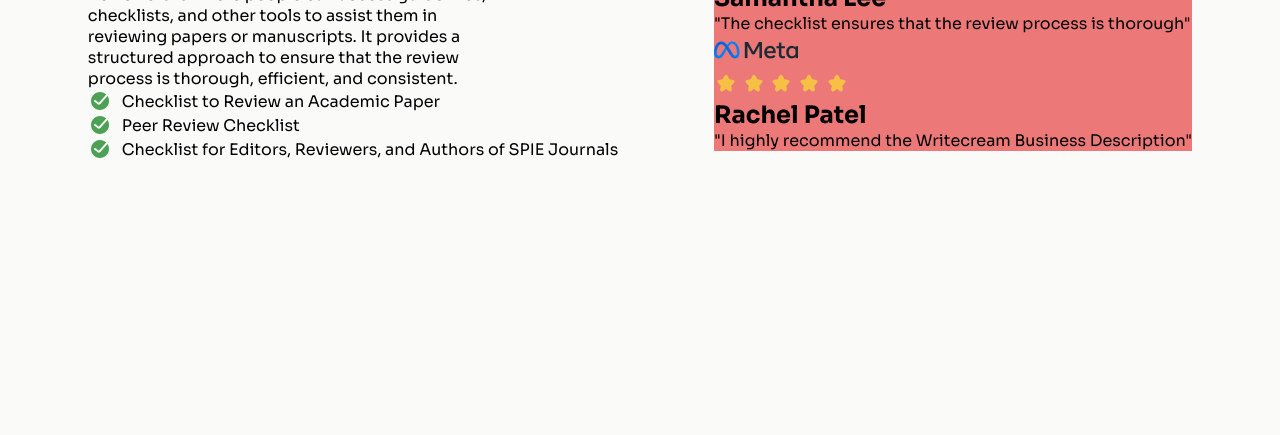
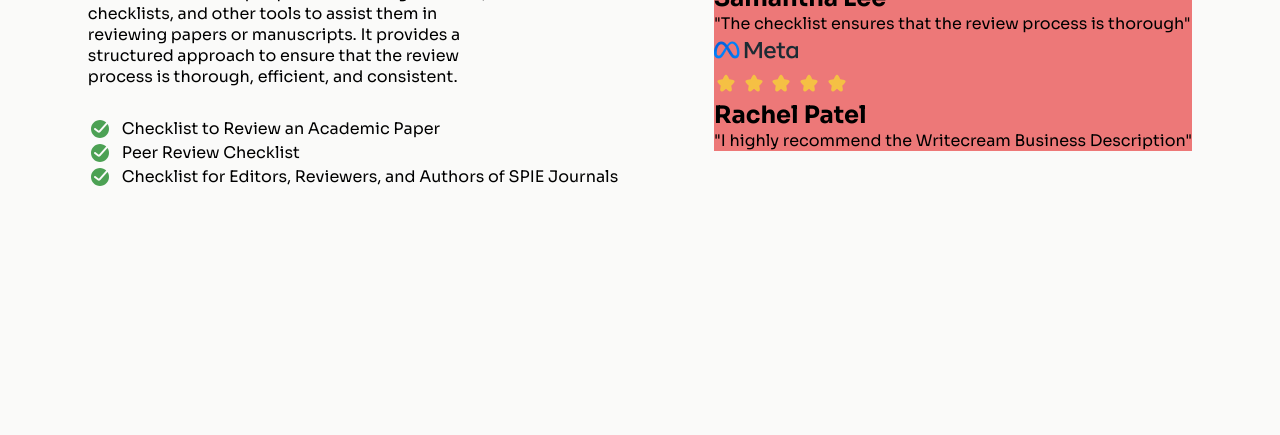
Before and after one commit to viganogabriele/Learning-HTML-CSS, a plain HTML site: page 06-testimonial-page/index.html in a window 1280 px wide. Shown: the part 365-800 px from the top of the page. Drawn offline with Linux system fonts and the light colour scheme.

Commit message:
style: convert to flex hero-content

```diff
--- a/06-testimonial-page/style.css
+++ b/06-testimonial-page/style.css
@@ -44,3 +44,9 @@ li {
 header p {
 	max-width: 400px;
 }
+
+.hero-content {
+	display: flex;
+	flex-direction: column;
+	gap: 30px;
+}
```
